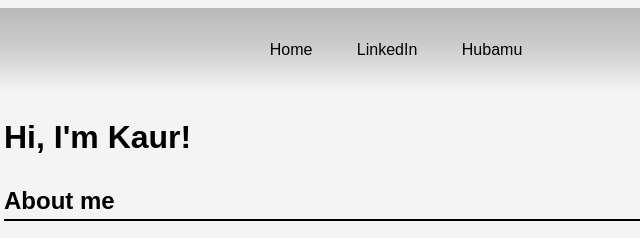
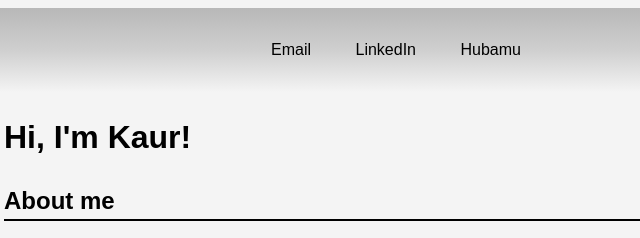
Before and after one commit to kauboikartul/profile, a plain HTML site: page index.html in a window 1280 px wide. Shown: the top 238 px of the page, 244-884 px from the left. Drawn offline with Linux system fonts and the light colour scheme.

Commit message:
Nav links corrected

```diff
--- a/index.html
+++ b/index.html
@@ -1,7 +1,3 @@
-<!--
-
--->
-
 <!DOCTYPE html>
 <html lang="en">
 
@@ -15,7 +11,7 @@
 
 <header>
     <nav>
-        <a href="#">Home</a>
+        <a href="mailto:kaur@hubamu.ee">Email</a>
         <a href="https://www.linkedin.com/in/kaur-kaarma">LinkedIn</a>
         <a href="https://hubamu.ee/">Hubamu</a>
     </nav>
```
